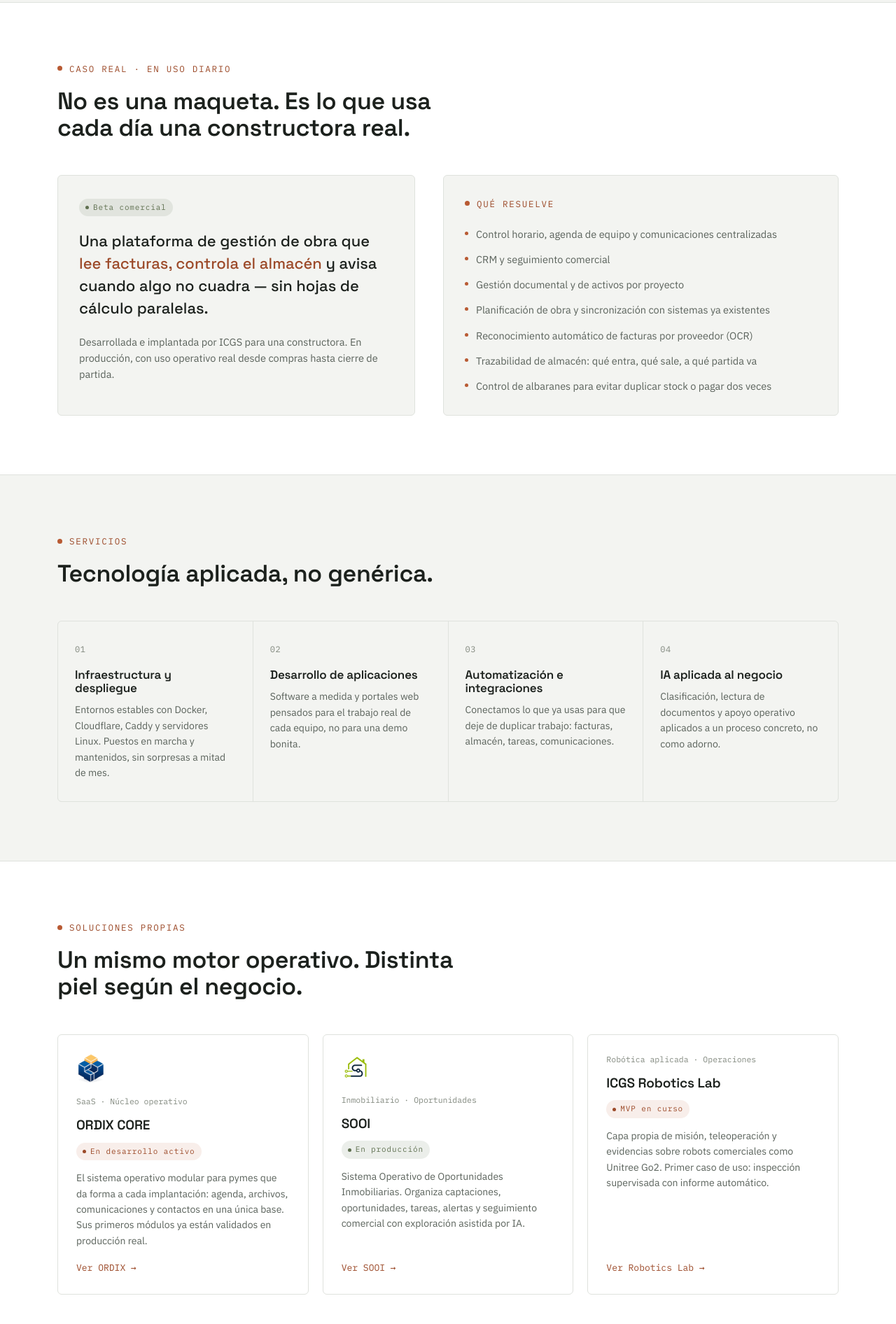
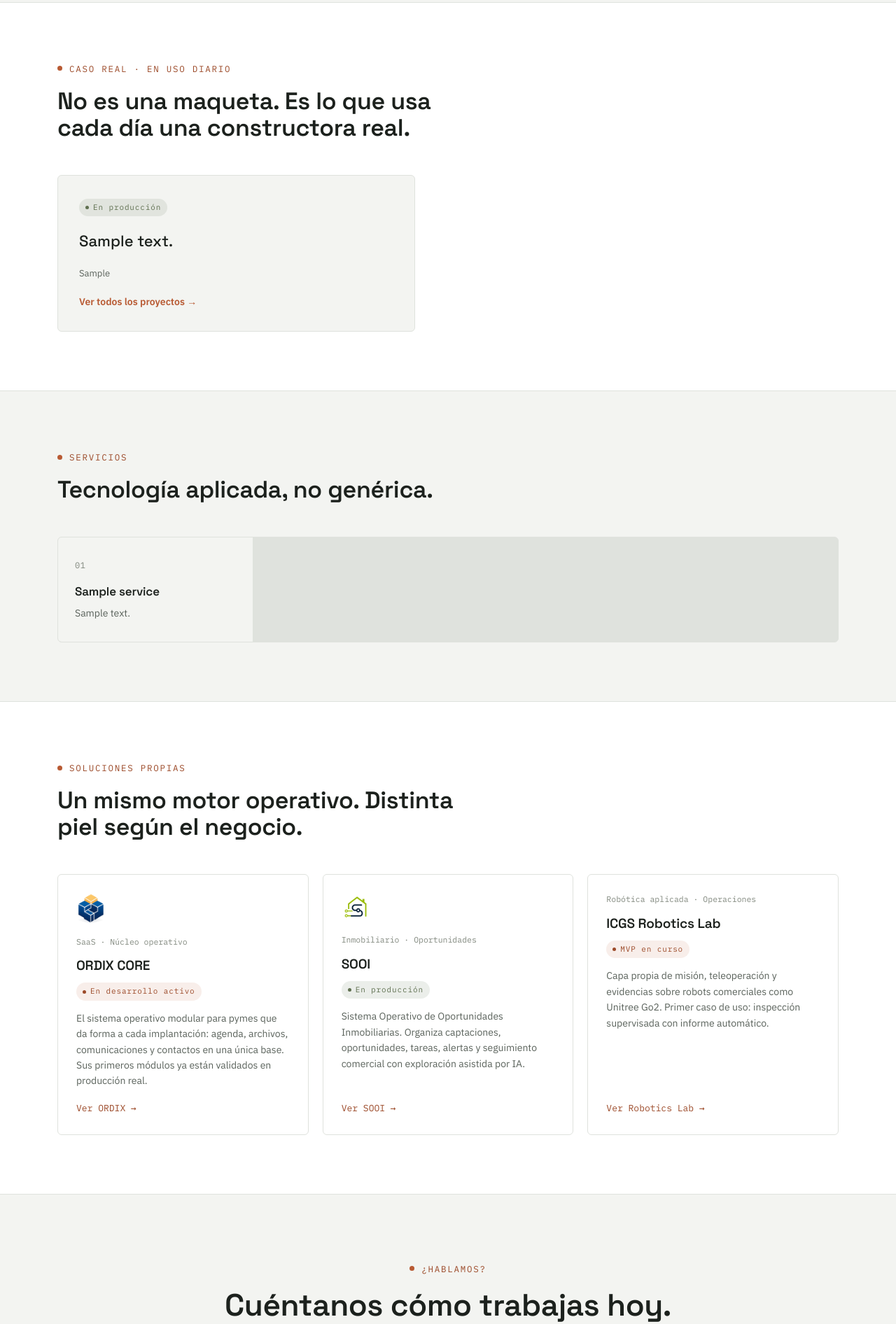
Before and after one commit to icgs-es/web, a Django app: page / in a window 1280 px wide. Shown: the part 817-2709 px from the top of the page at 70% size. Run offline with Django 5.2, Linux system fonts and the light colour scheme; tables that the repository leaves empty hold one stand-in row (values such as "Sample post").

Commit message:
feat: make home services and projects DB-driven
Replace hardcoded service cards and proof/case-study block with
Django template loops reading from Service and Project models.
Fix accent characters in DB (Automatización, gestión, etc.).
Hero "Ver un caso real" now links to /proyectos/ instead of anchor.

Co-Authored-By: Claude Sonnet 4.6 <noreply@anthropic.com>

```diff
--- a/app/core/templates/core/home.html
+++ b/app/core/templates/core/home.html
@@ -24,7 +24,7 @@
       <p class="lead">Diseñamos, desplegamos y mantenemos los sistemas que mueven tu operación día a día: control horario, compras, almacén, planificación y datos — todo en un mismo sitio, funcionando de verdad.</p>
       <div class="hero-actions">
         <a href="#contacto" class="btn btn-primary">Solicitar propuesta</a>
-        <a href="#proyectos" class="btn btn-ghost">Ver un caso real →</a>
+        <a href="/proyectos/" class="btn btn-ghost">Ver un caso real →</a>
       </div>
       <div class="stack-tags">
         <span>Docker</span><span>Cloudflare</span><span>Caddy</span><span>Django</span><span>ORDIX</span>
@@ -71,24 +71,20 @@
     </div>
 
     <div class="proof-grid reveal">
+      {% for p in projects %}
       <div class="proof-card">
-        <span class="badge badge-live"><span class="d"></span>Beta comercial</span>
-        <p class="proof-quote" style="margin-top:20px;">Una plataforma de gestión de obra que <span class="hl">lee facturas, controla el almacén</span> y avisa cuando algo no cuadra — sin hojas de cálculo paralelas.</p>
-        <p style="color:var(--text-muted);font-size:14.5px;">Desarrollada e implantada por ICGS para una constructora. <!-- [CASO-ANON] --> En producción, con uso operativo real desde compras hasta cierre de partida.</p>
+        <span class="badge badge-live"><span class="d"></span>En producción</span>
+        <p class="proof-quote" style="margin-top:20px;">{{ p.summary }}</p>
+        {% if p.stack %}
+        <p style="color:var(--text-muted);font-size:13px;margin-top:12px;">{{ p.stack }}</p>
+        {% endif %}
+        <a href="/proyectos/" style="display:inline-block;margin-top:18px;font-size:14px;color:var(--clay);font-weight:600;">Ver todos los proyectos →</a>
       </div>
-
+      {% empty %}
       <div class="proof-card">
-        <div class="eyebrow" style="margin-bottom:18px;">Qué resuelve</div>
-        <ul class="feature-list">
-          <li>Control horario, agenda de equipo y comunicaciones centralizadas</li>
-          <li>CRM y seguimiento comercial</li>
-          <li>Gestión documental y de activos por proyecto</li>
-          <li>Planificación de obra y sincronización con sistemas ya existentes</li>
-          <li>Reconocimiento automático de facturas por proveedor (OCR)</li>
-          <li>Trazabilidad de almacén: qué entra, qué sale, a qué partida va</li>
-          <li>Control de albaranes para evitar duplicar stock o pagar dos veces</li>
-        </ul>
+        <p style="color:var(--text-muted);">Próximamente: casos reales en producción.</p>
       </div>
+      {% endfor %}
     </div>
   </div>
 </section>
@@ -102,26 +98,15 @@
     </div>
 
     <div class="cards-4 reveal">
+      {% for s in services %}
       <div class="scard">
-        <div class="num mono">01</div>
-        <h3>Infraestructura y despliegue</h3>
-        <p>Entornos estables con Docker, Cloudflare, Caddy y servidores Linux. Puestos en marcha y mantenidos, sin sorpresas a mitad de mes.</p>
+        <div class="num mono">{{ forloop.counter|stringformat:"02d" }}</div>
+        <h3>{{ s.title }}</h3>
+        <p>{{ s.summary }}</p>
       </div>
-      <div class="scard">
-        <div class="num mono">02</div>
-        <h3>Desarrollo de aplicaciones</h3>
-        <p>Software a medida y portales web pensados para el trabajo real de cada equipo, no para una demo bonita.</p>
-      </div>
-      <div class="scard">
-        <div class="num mono">03</div>
-        <h3>Automatización e integraciones</h3>
-        <p>Conectamos lo que ya usas para que deje de duplicar trabajo: facturas, almacén, tareas, comunicaciones.</p>
-      </div>
-      <div class="scard">
-        <div class="num mono">04</div>
-        <h3>IA aplicada al negocio</h3>
-        <p>Clasificación, lectura de documentos y apoyo operativo aplicados a un proceso concreto, no como adorno.</p>
-      </div>
+      {% empty %}
+      <p style="color:var(--text-muted);">Servicios próximamente.</p>
+      {% endfor %}
     </div>
   </div>
 </section>
```
